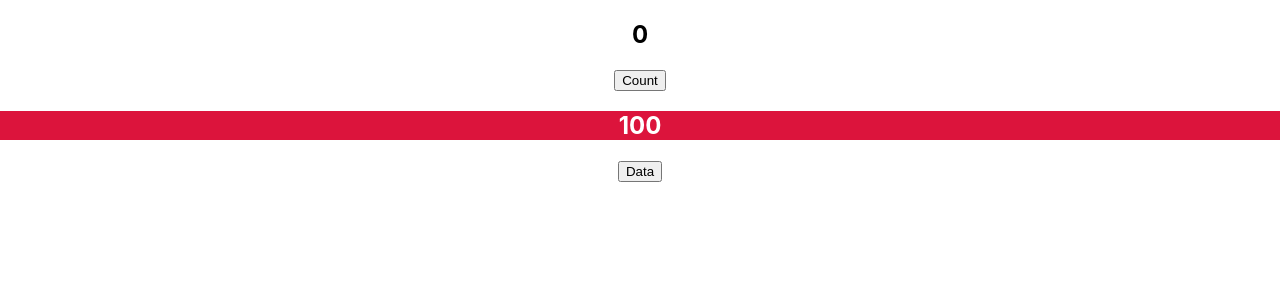
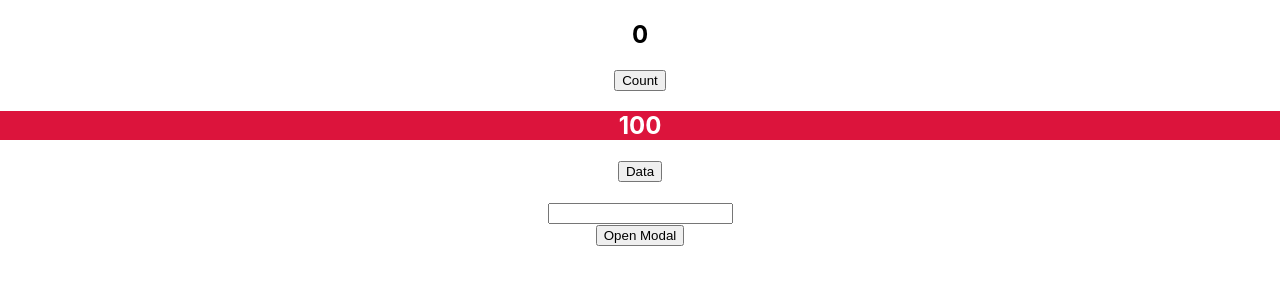
Before and after one commit to sanjuBeni/react_tut, a React (Create React App) app: page / in a window 1280 px wide. Shown: the top 300 px of the page. Built offline with nearby package versions, Linux system fonts and the light colour scheme.

Commit message:
ref and useRef or forwordRef

```diff
--- a/src/App.js
+++ b/src/App.js
@@ -1,7 +1,8 @@
-import { useEffect, useMemo, useState } from 'react';
+import { useEffect, useMemo, useRef, useState } from 'react';
 import './App.css';
 import './Style.css';
 import style from './style.module.css';
+import ForwordRefCom from './ForwordRefCom';
 // import ClassComp from './ClassComp';
 
 function App() {
@@ -10,6 +11,7 @@ function App() {
   const [count, setCount] = useState(0);
   const [data, setData] = useState(100)
 
+  let modalOpen = useRef(null);
 
   const memoCall = useMemo(() => {
         console.log("count call");
@@ -22,12 +24,18 @@ function App() {
         return count;
     }
 
+    const myModal = () => {
+        modalOpen.current.value = 1234;
+    }
+
   return (
     <div className="App">
       <h2>{memoCall}</h2>
       <button onClick={() => setCount(count+1)}>Count</button>
       <h2 className='color'>{data}</h2>
-      <button onClick={() => setData(data+1)}>Data</button>
+      <button onClick={() => setData(data+1)}>Data</button><br/><br/>
+      <ForwordRefCom ref={modalOpen}/>
+      <button onClick={myModal}>Open Modal</button>
     </div>
   );
 
--- /dev/null
+++ b/src/ForwordRefCom.js
@@ -0,0 +1,13 @@
+import React, {forwardRef} from 'react'
+
+function ForwordRefCom(props, ref) {
+
+  return (
+
+    <div>
+        <input type='text'  ref={ref}/>
+    </div>
+  )
+}
+
+export default forwardRef(ForwordRefCom);
```
